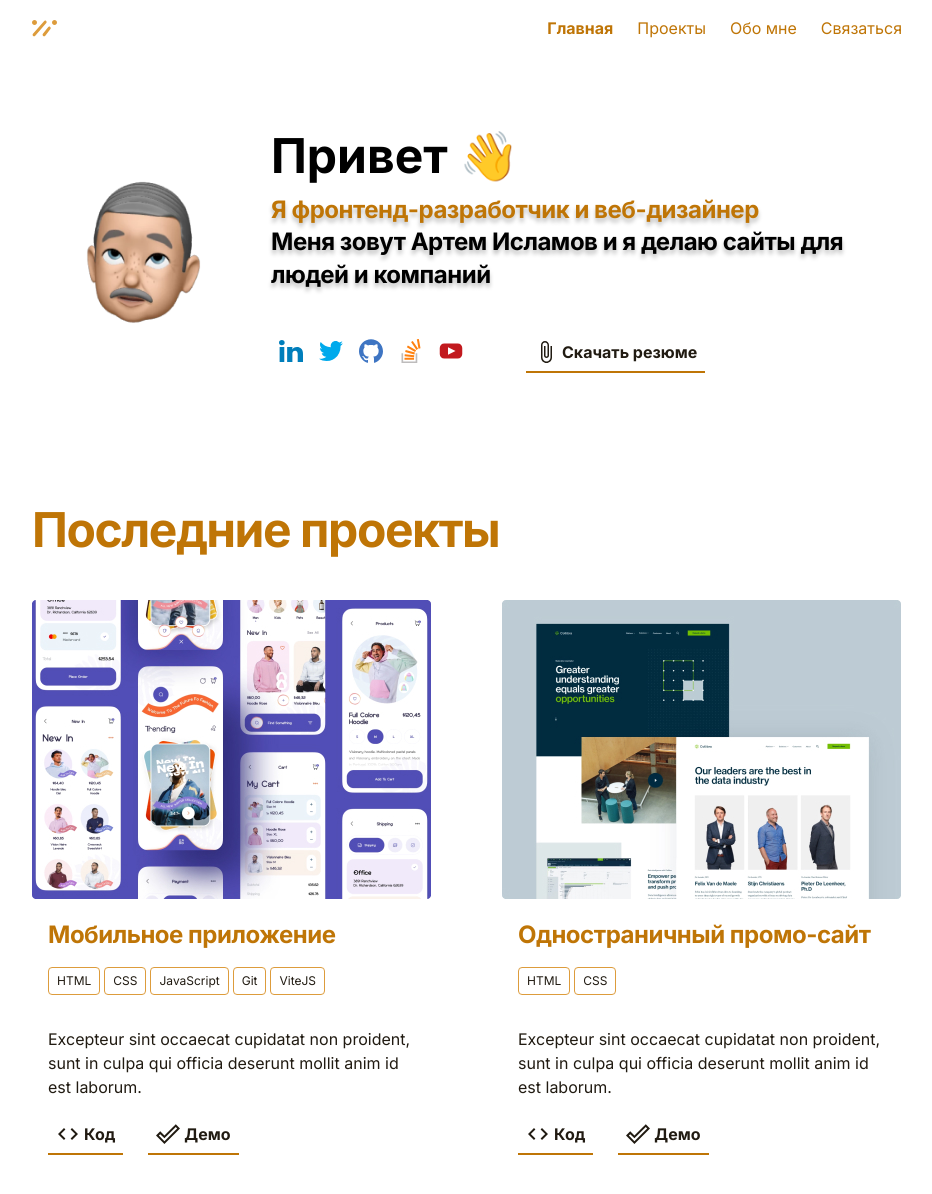
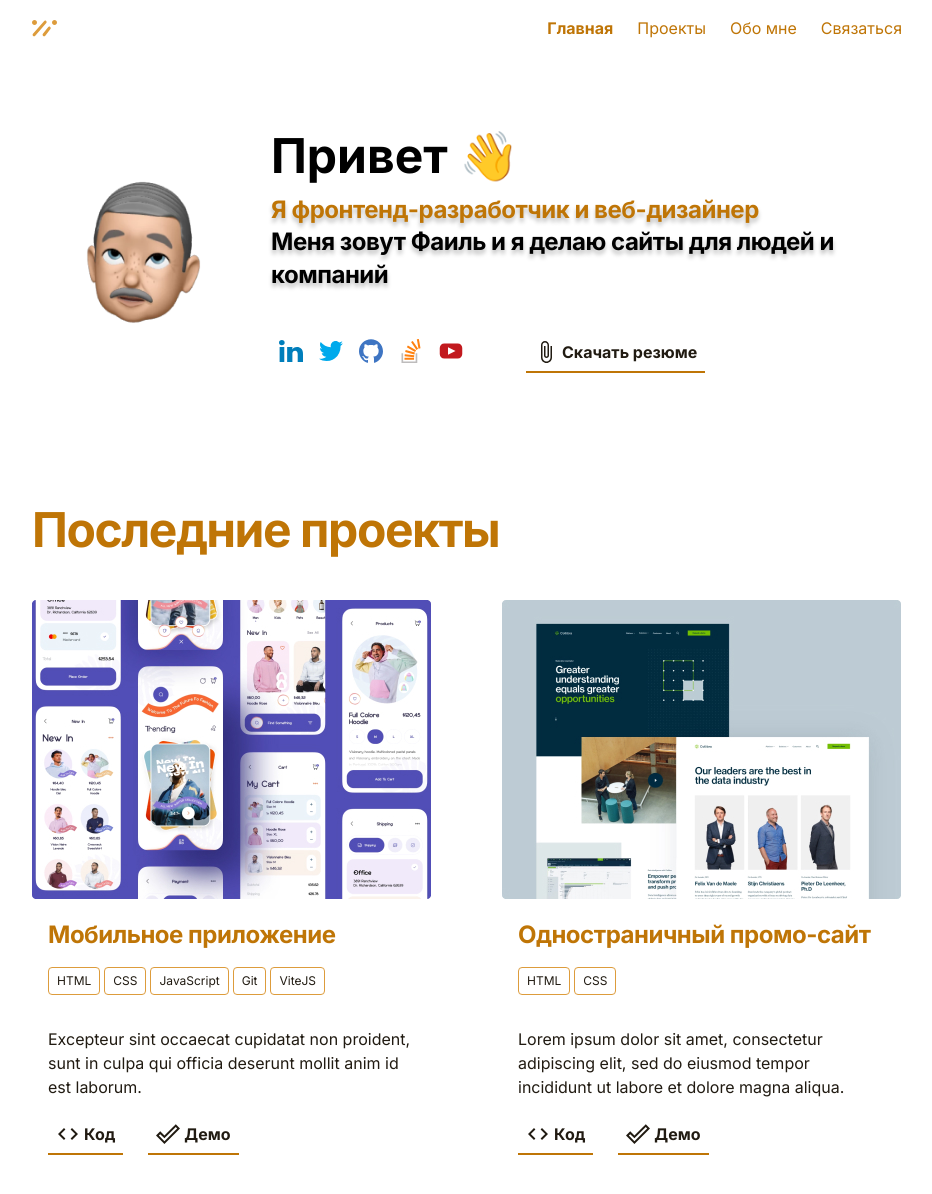
Before and after one commit to garret1213/my-portfolio, a plain HTML site: page index.html in a window 1280 px wide. Shown: the whole page, without its empty margins (173-1105 px from the left). Drawn offline with Linux system fonts and the light colour scheme.

Commit message:
replace name

```diff
--- a/index.html
+++ b/index.html
@@ -30,7 +30,7 @@
             <h1 class="header-heading">
                 <span class="header-primary">
                     Я фронтенд-разработчик и веб-дизайнер</span> <br>
-                    Меня зовут Артем Исламов и я делаю сайты для людей и компаний
+                    Меня зовут Фаиль и я делаю сайты для людей и компаний
                 </span>
             </h1>
             <div class="header-links">
@@ -82,7 +82,7 @@
                     <li class="tags"><a href="#" class="tag">CSS</a></li>
                 </ul>
                 <p class="card-text">
-                    Excepteur sint occaecat cupidatat non proident, sunt in culpa qui officia deserunt mollit anim id est laborum.
+                    Lorem ipsum dolor sit amet, consectetur adipiscing elit, sed do eiusmod tempor incididunt ut labore et dolore magna aliqua.
                 </p>
                 <div class="card-buttons">
                     <a href="#" class="card-button"><img src="images/icons/code.svg" alt="code icon" class="card-button-icon"><span class="card-button-text">Код</span></a>
```
